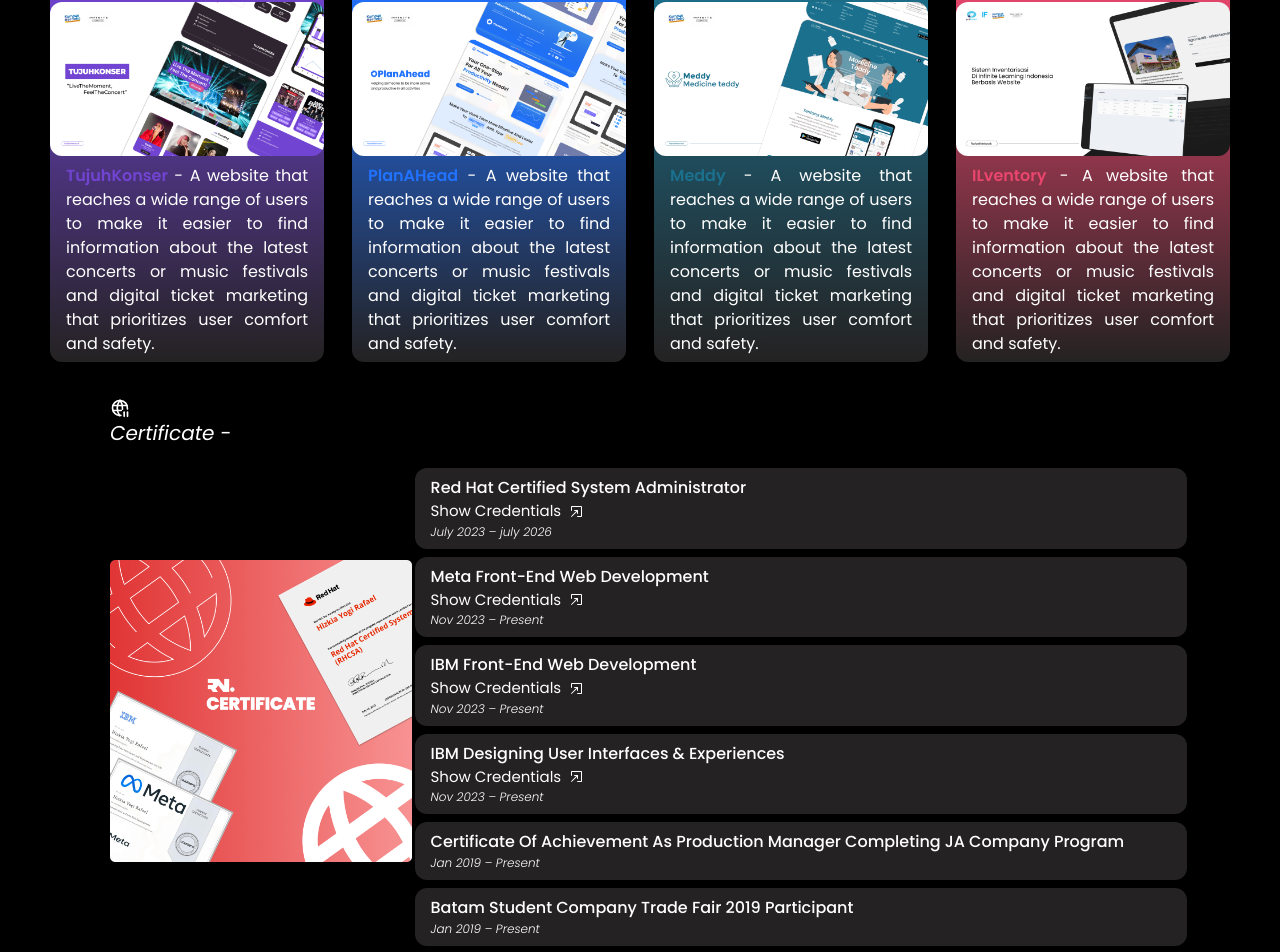
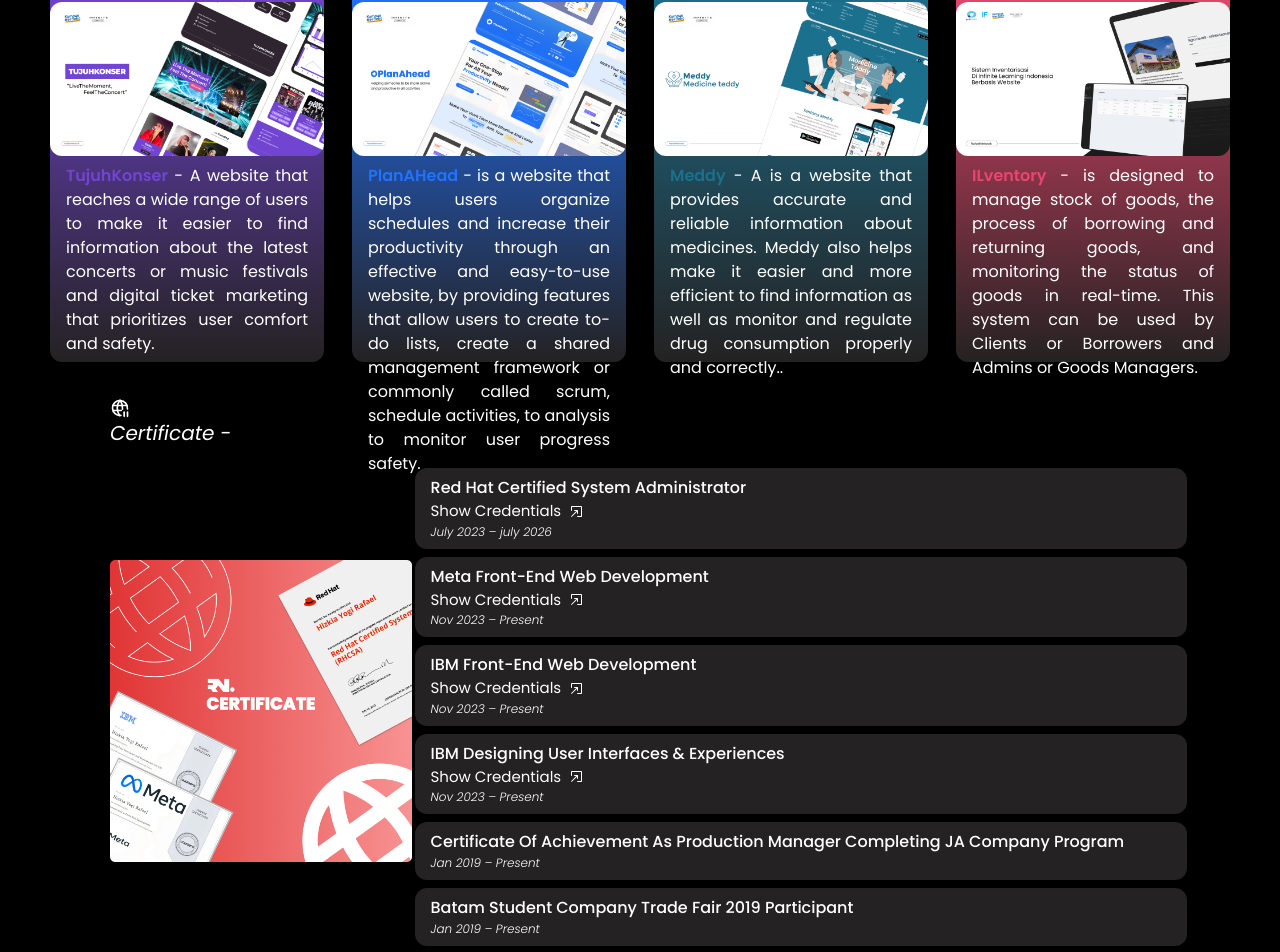
Before and after one commit to hizkiayogirafael/personalprofile, a React (Vite) app: page / in a window 1280 px wide. Shown: the part 3680-4632 px from the top of the page. Built offline with nearby package versions, Linux system fonts and the light colour scheme.

Commit message:
change icon

```diff
--- a/src/pages/Landingpage.jsx
+++ b/src/pages/Landingpage.jsx
@@ -293,9 +293,11 @@
               />
               <p className="text-white font-poppins text-justify text-[9px] px-4 pt-2 lg:text-[16px]">
                 <span className="font-semibold text-[#2172FF]">PlanAHead</span>{" "}
-                - A website that reaches a wide range of users to make it easier
-                to find information about the latest concerts or music festivals
-                and digital ticket marketing that prioritizes user comfort and
+                - is a website that helps users organize schedules and increase
+                their productivity through an effective and easy-to-use website,
+                by providing features that allow users to create to-do lists,
+                create a shared management framework or commonly called scrum,
+                schedule activities, to analysis to monitor user progress
                 safety.
               </p>
             </div>
@@ -308,10 +310,10 @@
               />
               <p className="text-white font-poppins text-justify text-[9px] px-4 pt-2 lg:text-[16px]">
                 <span className="font-semibold text-[#1B708D]">Meddy</span> - A
-                website that reaches a wide range of users to make it easier to
-                find information about the latest concerts or music festivals
-                and digital ticket marketing that prioritizes user comfort and
-                safety.
+                is a website that provides accurate and reliable information
+                about medicines. Meddy also helps make it easier and more
+                efficient to find information as well as monitor and regulate
+                drug consumption properly and correctly..
               </p>
             </div>
             {/* project 4 */}
@@ -323,10 +325,10 @@
               />
               <p className="text-white font-poppins text-justify text-[9px] px-4 pt-2 lg:text-[16px]">
                 <span className="font-semibold text-[#EA466D]">ILventory</span>{" "}
-                - A website that reaches a wide range of users to make it easier
-                to find information about the latest concerts or music festivals
-                and digital ticket marketing that prioritizes user comfort and
-                safety.
+                - is designed to manage stock of goods, the process of borrowing
+                and returning goods, and monitoring the status of goods in
+                real-time. This system can be used by Clients or Borrowers and
+                Admins or Goods Managers.
               </p>
             </div>
           </div>
```
